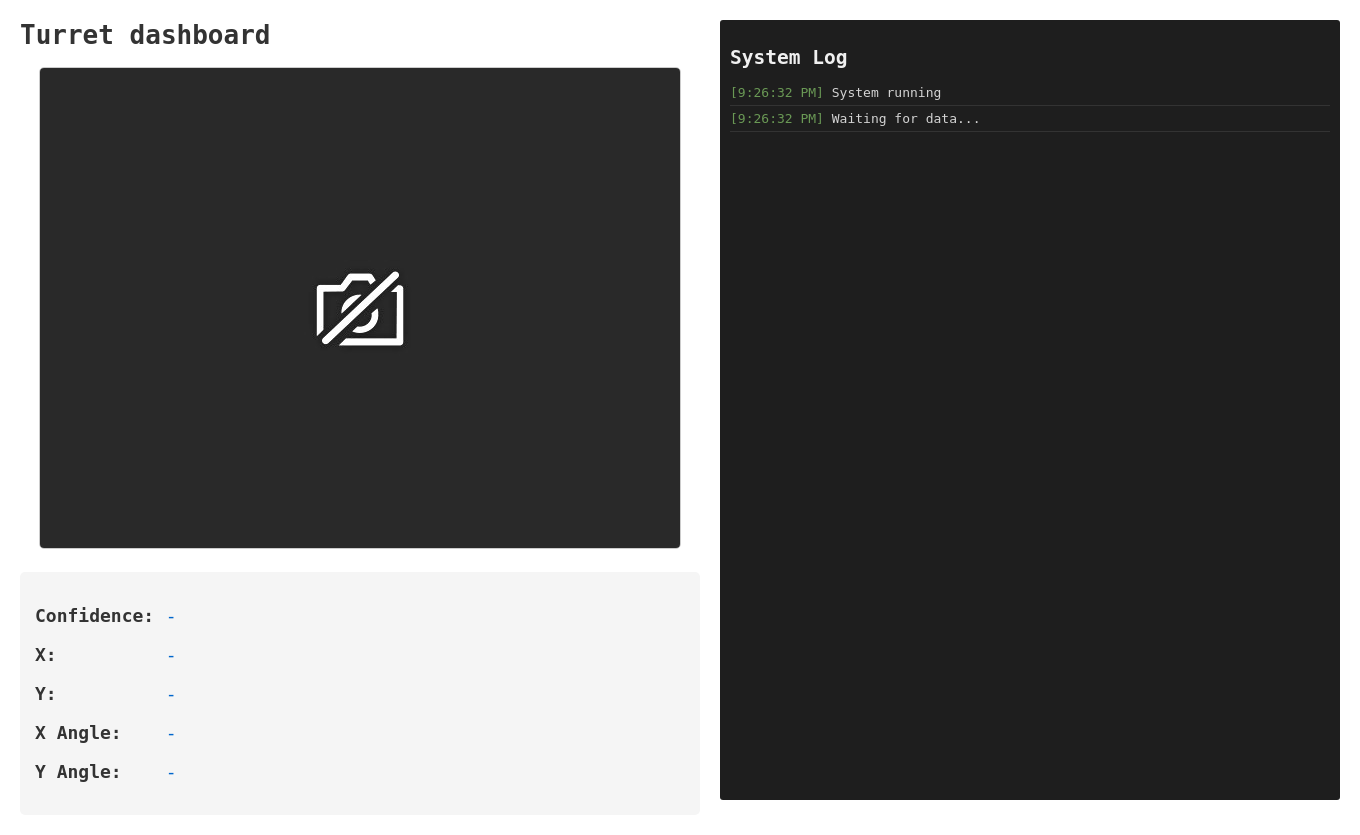
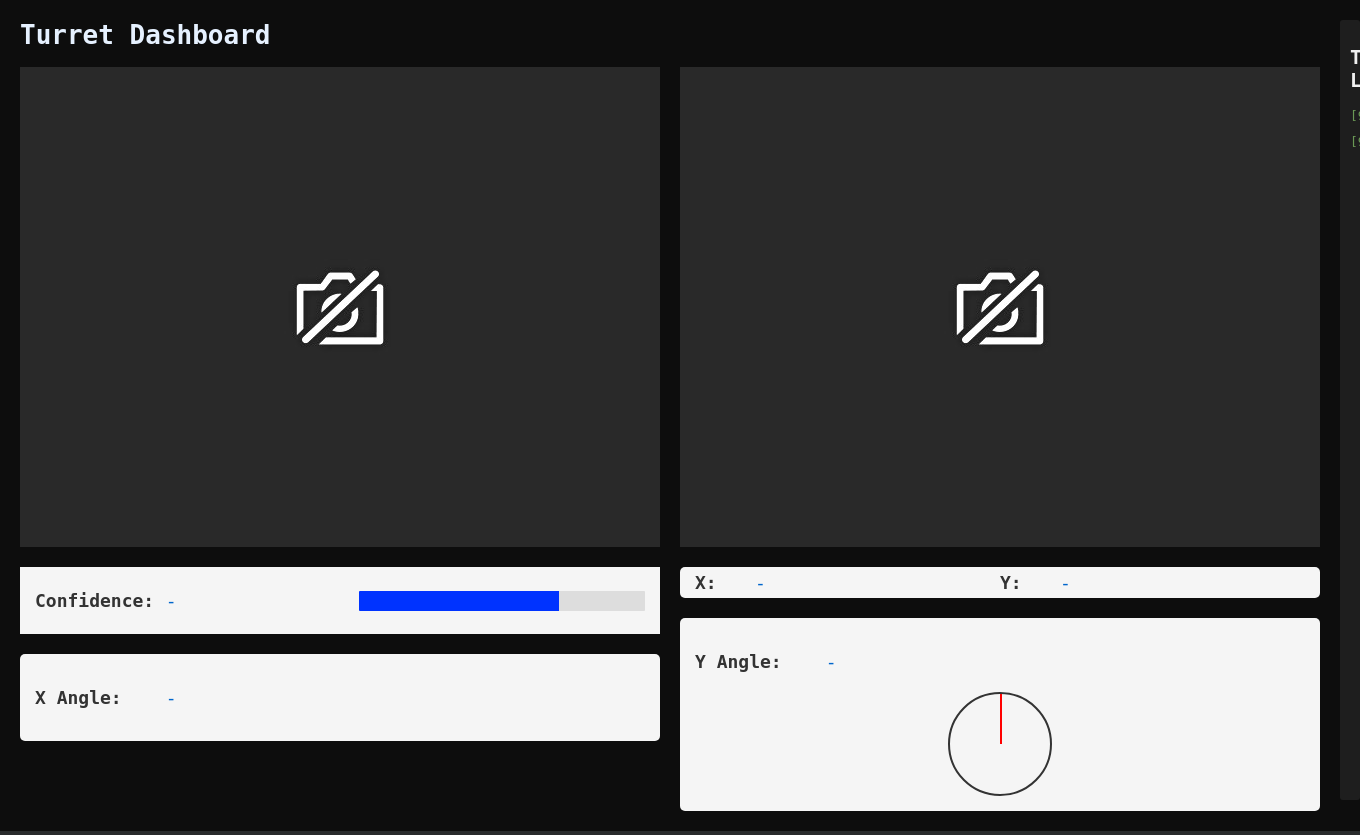
Before and after one commit to LR-gith/NerfTurret, a Flask app: page / in a window 1360 px wide. Run offline with Flask 3, Linux system fonts and the light colour scheme; some libraries are stand-ins or nearby versions.

Commit message:
[feature] improved display of website

```diff
--- a/Server/static/script.js
+++ b/Server/static/script.js
@@ -24,10 +24,15 @@ document.addEventListener('DOMContentLoaded', () => {
 
     function updateValues(values) {
         document.getElementById('conf-value').textContent = values.conf || '-';
+        document.querySelector('.confidence-fill').style.width = (values.conf*100 || 0) + '%';
         document.getElementById('x-value').textContent = values.x || '-';
         document.getElementById('y-value').textContent = values.y || '-';
         document.getElementById('x-angle-value').textContent = values.x_angle || '-';
         document.getElementById('y-angle-value').textContent = values.y_angle || '-';
+        const line = document.getElementById('y-angle-line');
+        if (line) {
+            line.style.transform = `rotate(${values.y_angle}deg)`;
+        }
     }
 
     socket.on('update', (data) => {
--- a/Server/static/styles.css
+++ b/Server/static/styles.css
@@ -1,18 +1,44 @@
 body {
     display: flex;
+    flex-direction: row;
     font-family: monospace;
     margin: 0;
     padding: 20px;
+    background-color: #0D0D0D;
 }
 
-.left-panel {
+.title {
+
+}
+
+.left-middle-container {
+    flex: 2;
+    display: flex;
+    flex-direction: column;
+}
+
+.panels-container {
+    display: flex;
+    flex-direction: row;
+    gap: 20px; /* optional spacing between panels */
+}
+
+.image-container {
+    display: flex;
+    justify-content: center;
+    align-items: center;
+}
+
+.left-panel,
+.middle-panel {
     flex: 1;
     display: flex;
     flex-direction: column;
 }
 
 .right-panel {
-    width: 600px;
+    flex: 1;
+    width: 800px;
     margin-left: 20px;
     background-color: #1e1e1e;
     color: #f0f0f0;
@@ -22,7 +48,7 @@ body {
     border-radius: 3px;
 }
 
-#values-container {
+.values-container {
     margin-top: 20px;
     font-size: 18px;
     background-color: #f5f5f5;
@@ -38,22 +64,118 @@ body {
 }
 
 .value {
+    display: inline-block;
+    width: 50px;
     color: #0066cc;
 }
 
+.confidence-container {
+    margin-top: 20px;
+    font-size: 18px;
+    background-color: #f5f5f5;
+    padding: 5px 15px;
+    display: flex;
+    align-items: center;
+    justify-content: space-between;
+    gap: 20px;
+}
+
+.conf-label {
+    font-weight: bold;
+    display: inline-block;
+    width: 120px;
+    color: #333;
+}
+
+.confidence-bar {
+  flex: 0.7;
+  height: 20px;
+  background-color: #ddd;
+  border-radius: 1px;
+  overflow: hidden;
+}
+
+.confidence-fill {
+  height: 100%;
+  background-color: #0033FF; /* green */
+  width: 70%; /* update dynamically */
+  transition: width 0.1s ease;
+}
+
+.x-and-y-container {
+    display: flex;
+    flex: 1;
+    margin-top: 20px;
+    font-size: 18px;
+    background-color: #f5f5f5;
+    padding: 5px 15px;
+    border-radius: 5px;
+    flex-direction: row;
+}
+
+.x-and-y-subcontainer {
+    display: flex;
+    flex: 1;
+    flex-direction: row;
+}
+
+.xy-pair {
+    display: flex;
+    align-items: center;
+    flex: 1;
+}
+
+.x-and-y-label {
+    font-weight: bold;
+    display: inline-block;
+    width: 60px;
+    color: #333;
+}
+
+.x-and-y-value {
+    display: inline-block;
+    width: 50px;
+    color: #0066cc;
+}
+
+.angle-visual {
+    display: flex;
+    justify-content: center;
+    margin-top: 20px;
+}
+
+.angle-circle {
+    width: 100px;
+    height: 100px;
+    border: 2px solid #333;
+    border-radius: 50%;
+    position: relative;
+}
+
+.angle-line {
+    width: 2px;
+    height: 50%;
+    background-color: red;
+    position: absolute;
+    top: 0;
+    left: 50%;
+    transform-origin: bottom center;
+    transform: rotate(0deg); /* This will be updated via JS */
+}
 #image-container {
     text-align: center;
+    display: flex;
 }
 
-#live-image {
+.live-image {
     max-width: 100%;
-    border: 1px solid #ccc;
+    border: 2px solid #ccc;
     border-radius: 5px;
 }
 
 h1 {
     margin-top: 0;
-    color: #333;
+    color: #E6F1FF;
 }
 
 #log-container {
--- a/Server/templates/index.html
+++ b/Server/templates/index.html
@@ -1,29 +1,66 @@
 <!DOCTYPE html>
 <html lang="en">
 <head>
-    <title>Turret dashboard</title>
+    <title>Turret Dashboard</title>
     <script src="https://cdn.socket.io/4.7.2/socket.io.min.js"></script>
     <link rel="stylesheet" href="../static/styles.css">
 </head>
 <body>
-    <div class="left-panel">
-        <h1>Turret dashboard</h1>
-
-        <div id="image-container">
-            <img id="live-image" src="" onerror="this.onerror=null; this.src='static/notFound.png'" alt="" width="640" height="480">
+    <div class="left-middle-container">
+        <div class="title">
+            <h1>Turret Dashboard</h1>
         </div>
 
-        <div id="values-container">
-            <p><span class="value-label">Confidence:</span> <span id="conf-value" class="value">-</span></p>
-            <p><span class="value-label">X:</span> <span id="x-value" class="value">-</span></p>
-            <p><span class="value-label">Y:</span> <span id="y-value" class="value">-</span></p>
-            <p><span class="value-label">X Angle:</span> <span id="x-angle-value" class="value">-</span></p>
-            <p><span class="value-label">Y Angle:</span> <span id="y-angle-value" class="value">-</span></p>
+        <div class="panels-container">
+            <div class="left-panel">
+
+                <div class="image-container">
+                    <img id="live-image" src="../static/notFound.png" onerror="this.onerror=null; this.src='static/notFound.png'" alt="" width="640" height="480">
+                </div>
+
+                <div class="confidence-container">
+                    <p><span class="conf-label">Confidence:</span> <span id="conf-value" class="value">-</span></p>
+                    <div class="confidence-bar">
+                        <div class="confidence-fill" style="width: 70%;"></div>
+                    </div>
+                </div>
+                <div class="values-container">
+                    <p><span class="value-label">X Angle:</span> <span id="x-angle-value" class="value">-</span></p>
+                </div>
+            </div>
+
+            <div class="middle-panel">
+                <div class="image-container">
+                    <img id="live-image2" src="../static/notFound.png" onerror="this.onerror=null; this.src='static/notFound.png'" alt="" width="640" height="480">
+                </div>
+
+                <div class="x-and-y-container">
+                    <div class="x-and-y-subcontainer">
+                        <div class="xy-pair">
+                            <span class="x-and-y-label">X:</span>
+                            <span id="x-value" class="x-and-y-value">-</span>
+                        </div>
+                        <div class="xy-pair">
+                            <span class="x-and-y-label">Y:</span>
+                            <span id="y-value" class="x-and-y-value">-</span>
+                        </div>
+                    </div>
+                </div>
+
+                <div class="values-container">
+                    <p><span class="value-label">Y Angle:</span> <span id="y-angle-value" class="value">-</span></p>
+                    <div class="angle-visual">
+                    <div class="angle-circle">
+                        <div class="angle-line" id="y-angle-line"></div>
+                    </div>
+                </div>
+                </div>
+            </div>
         </div>
     </div>
 
     <div class="right-panel">
-        <h2>System Log</h2>
+        <h2>Turret Log</h2>
         <div id="log-container"></div>
     </div>
 
```
